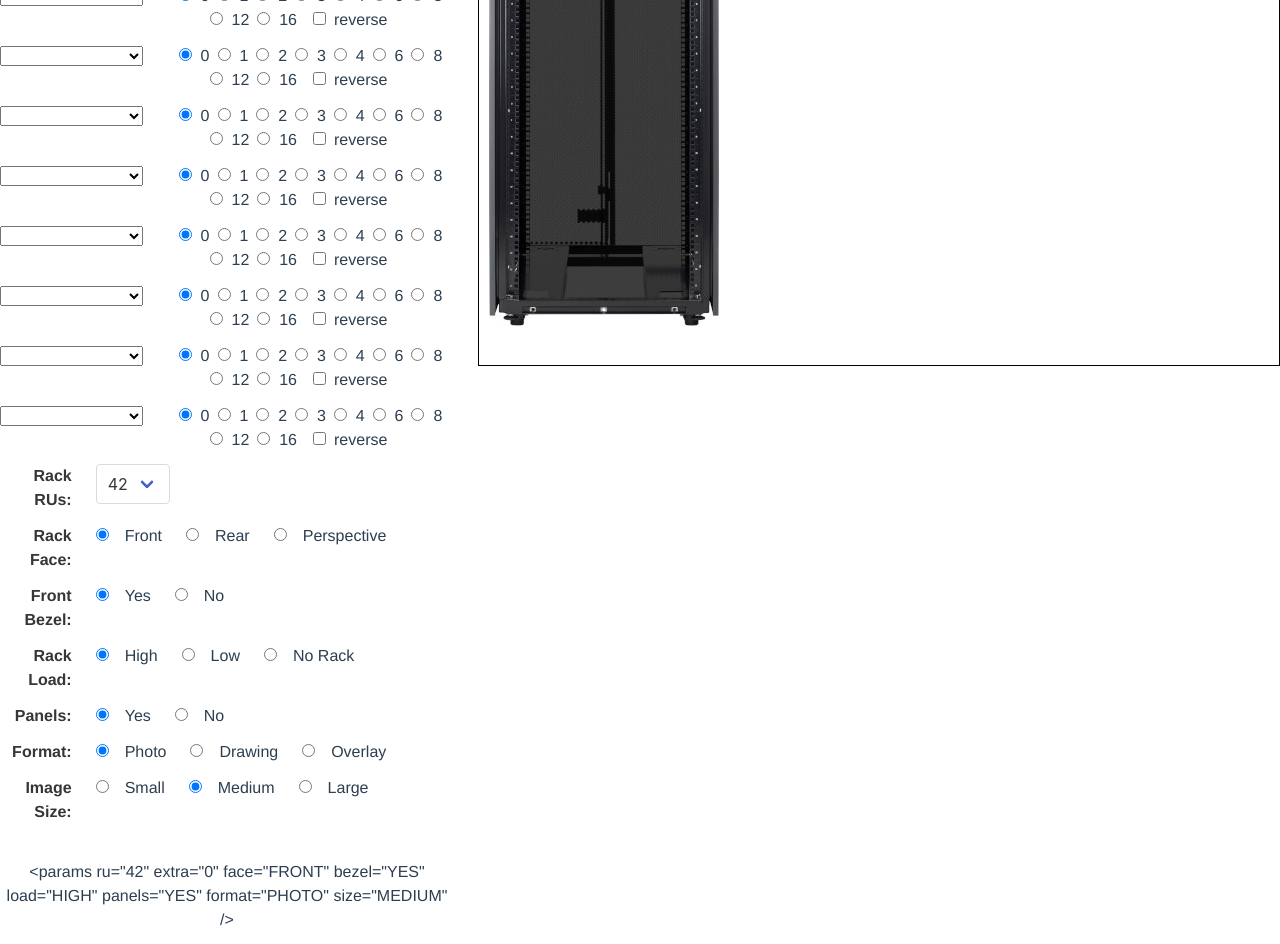
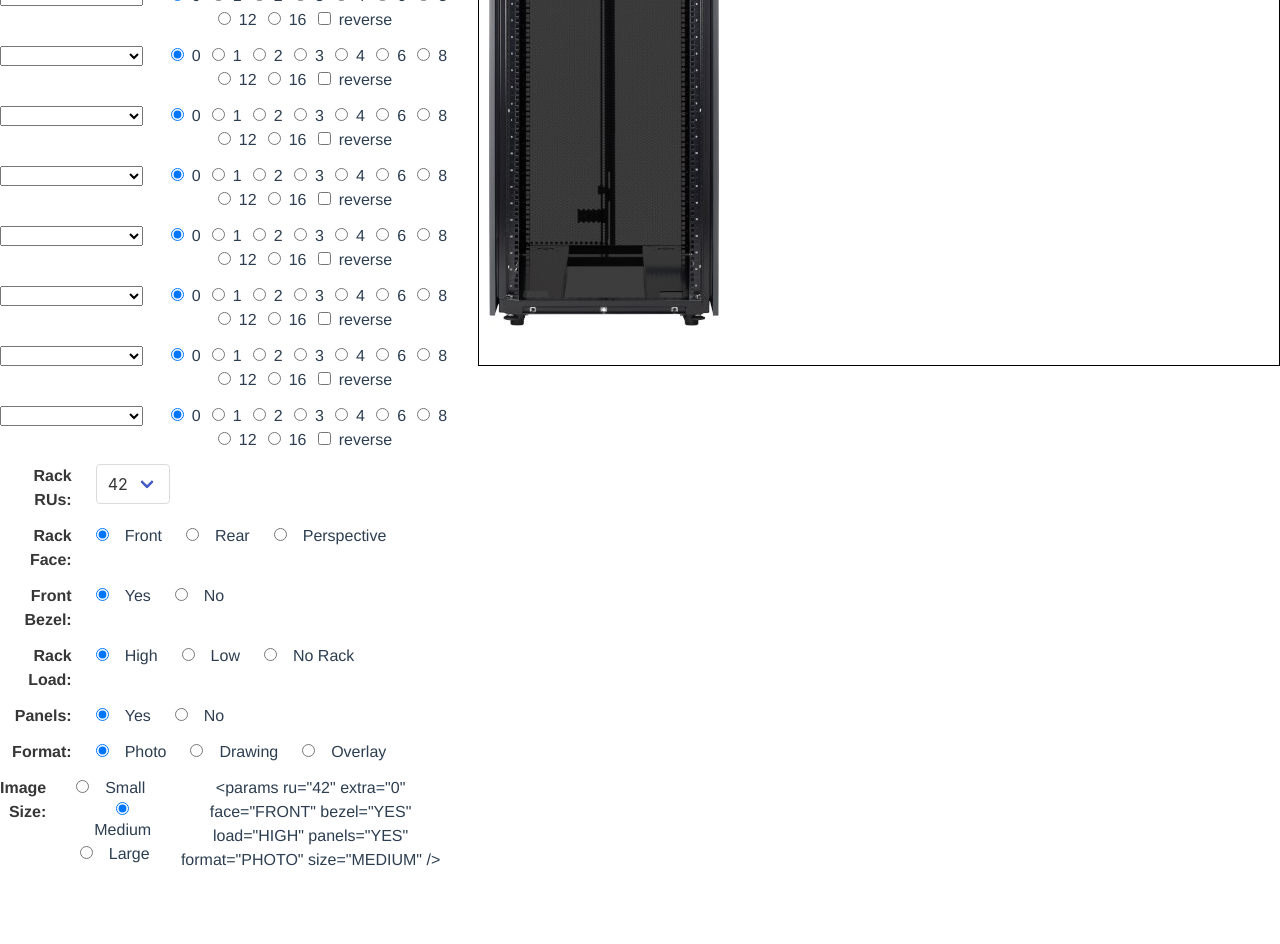
Before and after one commit to itodddev/ucs-components, a Vue app: page /#/ in a window 1280 px wide. Shown: the part 520-1464 px from the top of the page. After the commit the page ends 1404 px from the top, so only its background shows below. Built offline with nearby package versions, Linux system fonts and the light colour scheme.

Commit message:
Pass event up to Home from Parameters

```diff
--- /dev/null
+++ b/src/EventBus.js
@@ -0,0 +1,2 @@
+import Vue from "vue";
+export const EventBus = new Vue();
--- a/src/components/Parameters.vue
+++ b/src/components/Parameters.vue
@@ -170,15 +170,16 @@
                     </div>
                 </div>
             </div>
+            {{ buildParameterString }}
         </div>
-        <br>
-        {{ buildParameterString }}
     </div> <!-- End Column -->
 </div> <!-- End Columns -->
 
 </template>
 
 <script>
+import { EventBus } from "../EventBus.js";
+
 export default {
   name: "parameters",
   data() {
@@ -233,11 +234,15 @@ export default {
       return `size="LARGE" `;
     },
     buildParameterString() {
-      return `${this.paramsStart}${this.buildRackUnits}${this.buildRackFace}${
-        this.buildFrontBezel
-      }${this.buildRackLoad}${this.buildRackPanels}${this.buildImageFormat}${
-        this.buildImageSize
-      }${this.paramsEnd}`;
+        var output = `${this.paramsStart}${this.buildRackUnits}${
+            this.buildRackFace
+        }${this.buildFrontBezel}${this.buildRackLoad}${this.buildRackPanels}${
+            this.buildImageFormat
+        }${this.buildImageSize}${this.paramsEnd}`;
+
+        EventBus.$emit("parametersString", output);
+
+        return output;
     }
   }
 };
--- a/src/components/RackItem.vue
+++ b/src/components/RackItem.vue
@@ -71,31 +71,31 @@
         <div class="field is-narrow">
             <div class="control has-text-centered">
                 <label class="radio">
-                    <input type="radio" :name="row" value="0" v-model="equipmentQuantity"> &nbsp;0
+                    <input type="radio" :name="row" value="0" v-model="equipmentQuantity" /><span class="choicePadding">0</span>
                 </label>
                 <label class="radio">
-                    <input type="radio" :name="row" value="1" v-model="equipmentQuantity"> &nbsp;1
+                    <input type="radio" :name="row" value="1" v-model="equipmentQuantity" /><span class="choicePadding">1</span>
                 </label>
                 <label class="radio">
-                    <input type="radio" :name="row" value="2" v-model="equipmentQuantity"> &nbsp;2
+                    <input type="radio" :name="row" value="2" v-model="equipmentQuantity" /><span class="choicePadding">2</span>
                 </label>
                 <label class="radio">
-                    <input type="radio" :name="row" value="3" v-model="equipmentQuantity"> &nbsp;3
+                    <input type="radio" :name="row" value="3" v-model="equipmentQuantity" /><span class="choicePadding">3</span>
                 </label>
                 <label class="radio">
-                    <input type="radio" :name="row" value="4" v-model="equipmentQuantity"> &nbsp;4
+                    <input type="radio" :name="row" value="4" v-model="equipmentQuantity" /><span class="choicePadding">4</span>
                 </label>
                 <label class="radio">
-                    <input type="radio" :name="row" value="6" v-model="equipmentQuantity"> &nbsp;6
+                    <input type="radio" :name="row" value="6" v-model="equipmentQuantity" /><span class="choicePadding">6</span>
                 </label>
                 <label class="radio">
-                    <input type="radio" :name="row" value="8" v-model="equipmentQuantity"> &nbsp;8
+                    <input type="radio" :name="row" value="8" v-model="equipmentQuantity" /><span class="choicePadding">8</span>
                 </label>
                 <label class="radio">
-                    <input type="radio" :name="row" value="12" v-model="equipmentQuantity"> &nbsp;12
+                    <input type="radio" :name="row" value="12" v-model="equipmentQuantity" /><span class="choicePadding">12</span>
                 </label>
                 <label class="radio">
-                    <input type="radio" :name="row" value="16" v-model="equipmentQuantity"> &nbsp;16
+                    <input type="radio" :name="row" value="16" v-model="equipmentQuantity" /><span class="choicePadding">16</span>
                 </label>
                 <span class="checkBoxPadding">
                     <input type="checkbox" id="reverse" v-model="reverse">
@@ -124,11 +124,12 @@ export default {
 
 <style scoped>
 .checkBoxPadding {
-  padding-left: 1em;
-  padding-right: 1em;
-}
-.labelPadding {
   padding-left: 0.5em;
   padding-right: 1em;
 }
+.labelPadding,
+.choicePadding {
+  padding-left: 0.5em;
+  padding-right: 0.2em;
+}
 </style>
--- a/src/views/Home.vue
+++ b/src/views/Home.vue
@@ -2,6 +2,7 @@
 <div class="home">
   <div class="columns">
       <div class="column has-text-centered">
+
         <rack-item row="1" />
         <rack-item row="2" />
         <rack-item row="3" />
@@ -19,6 +20,7 @@
         <rack-item row="15" />
 
         <parameters />
+        {{ onParametersString }}
       </div>
       <img id="blankimg" src="../../public/img/blank-layout.jpg" alt="" style="display:none;">
       <div class="column hast-text-centered">
@@ -39,12 +41,25 @@ window.onload = function() {
 // @ is an alias to /src
 import Parameters from "@/components/Parameters.vue";
 import RackItem from "@/components/RackItem.vue";
+import { EventBus } from "../EventBus.js";
 
 export default {
   name: "home",
+  data() {
+    return {
+      parametersString: ""
+    };
+  },
   components: {
     Parameters,
     RackItem
+  },
+  computed: {
+    onParametersString() {
+      EventBus.$on("parametersString", parametersString => {
+        this.parametersString = parametersString;
+      });
+    }
   }
 };
 </script>
```
Also changed, not shown: src/components/HelloWorld.vue (deleted, +0 -58 lines), src/components/Layout.vue (added, +27 -0 lines).
